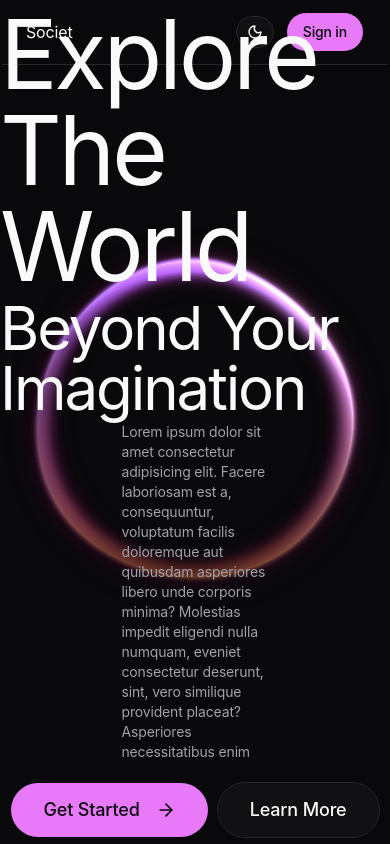
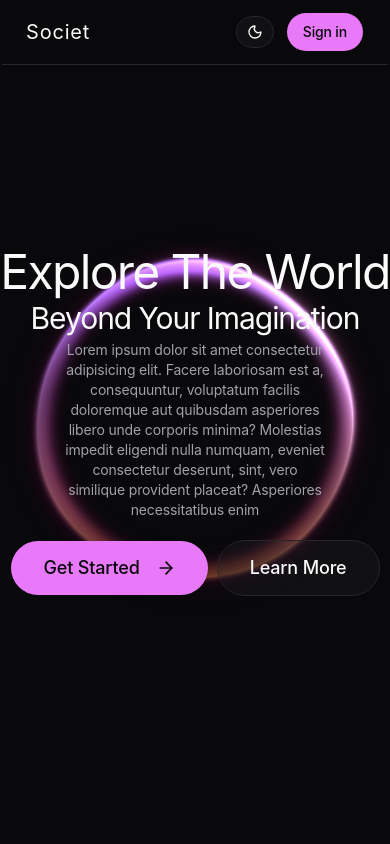
Before and after one commit to Soumojit08/social-media, a React (Vite) app in the folder client/: page / in a window 390 px wide. Built offline with nearby package versions, Linux system fonts and the light colour scheme; no server answers.

Commit message:
Fixes style in home page and responsive

```diff
--- a/client/src/App.jsx
+++ b/client/src/App.jsx
@@ -5,7 +5,7 @@ import SyncUser from "./pages/auth/SyncUser";
 
 const App = () => {
   return (
-    <div>
+    <div className="overflow-x-hidden">
       <SyncUser />
       <Navbar />
       <Routes>
--- a/client/src/components/layout/Navbar.jsx
+++ b/client/src/components/layout/Navbar.jsx
@@ -6,7 +6,7 @@ const Navbar = () => {
   return (
     <header>
       <nav className="fixed top-0 inset-x-0.5 flex items-center justify-between py-3 px-6 border-b border-border">
-        <h1>Societ</h1>
+        <h1 className="Logo tracking-wider font-sans text-xl">Societ</h1>
 
         <div className="flex items-center justify-evenly gap-3">
           <ModeToggle />
--- a/client/src/components/shared/mode-toggle.jsx
+++ b/client/src/components/shared/mode-toggle.jsx
@@ -7,8 +7,8 @@ export function ModeToggle() {
 
   return (
     <Button variant="outline" size="lg" onClick={toggleTheme}>
-      <Sun className="h-[1.2rem] w-[1.2rem] scale-100 rotate-0 transition-all dark:scale-0 dark:-rotate-90" />
-      <Moon className="absolute h-[1.2rem] w-[1.2rem] scale-0 rotate-90 transition-all dark:scale-100 dark:rotate-0" />
+      <Sun className="h-10 w-10 scale-100 rotate-0 transition-all dark:scale-0 dark:-rotate-90" />
+      <Moon className="absolute h-10 w-10 scale-0 rotate-90 transition-all dark:scale-100 dark:rotate-0" />
       <span className="sr-only">Toggle theme</span>
     </Button>
   );
--- a/client/src/pages/feed/Home.jsx
+++ b/client/src/pages/feed/Home.jsx
@@ -26,13 +26,13 @@ const Home = () => {
       </div>
 
       <section className="hero-section flex flex-col items-center space-y-1 font-sans absolute">
-        <h1 className="text-8xl capitalize tracking-tight">
+        <h1 className="text-5xl capitalize tracking-tight md:text-8xl lg:text-9xl">
           Explore the world
         </h1>
-        <h2 className="text-6xl capitalize tracking-tight">
+        <h2 className="text-3xl capitalize tracking-tight md:text-6xl lg:text-7xl">
           Beyond your imagination
         </h2>
-        <p className="text-sm text-muted-foreground w-1/2 px-6">
+        <p className="text-sm text-muted-foreground w-4/5 px-6 text-center md:w-2/3 lg:w-2/3 md:text-base lg:text-base">
           Lorem ipsum dolor sit amet consectetur adipisicing elit. Facere
           laboriosam est a, consequuntur, voluptatum facilis doloremque aut
           quibusdam asperiores libero unde corporis minima? Molestias impedit
```
